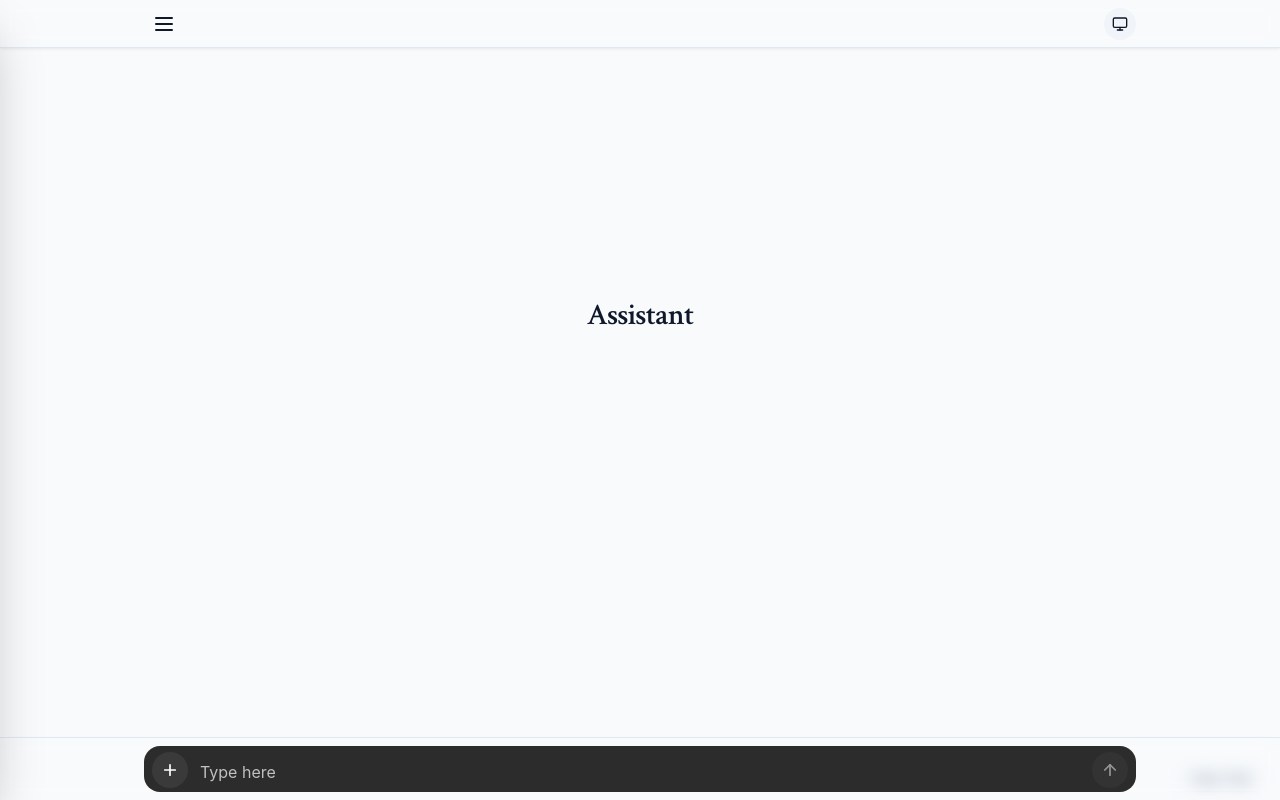
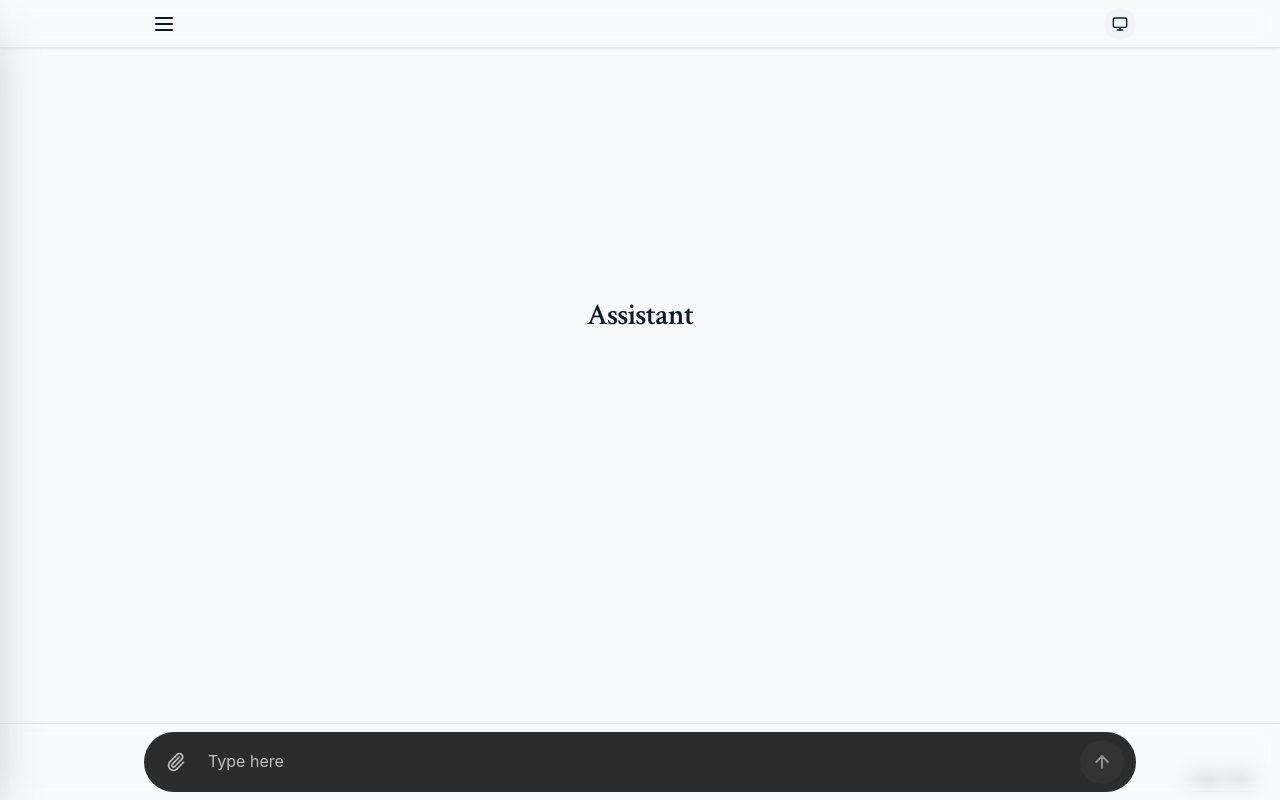
Before and after one commit to ICholding/omo-startup-2.0, a React (Vite) app in the folder frontend/: page /chat in a window 1280 px wide. Built offline with nearby package versions, Linux system fonts and the light colour scheme.

Commit message:
ui: update MessageInput to pill shape (rounded-full) matching reference

```diff
--- a/frontend/src/components/ui/MessageInput.jsx
+++ b/frontend/src/components/ui/MessageInput.jsx
@@ -205,12 +205,12 @@ const MessageInput = ({ onSendMessage, disabled = false, isPaused = false, onTog
           />
 
           <div
-            className={`flex flex-col rounded-2xl transition-all duration-200 ${
+            className={`flex flex-col rounded-full transition-all duration-200 ${
               isFocused ? 'ring-2 ring-[#D1D1D1]' : ''
             }`}
             style={{
               backgroundColor: '#2C2C2C',
-              minHeight: '42px',
+              minHeight: '52px',
             }}
           >
             {attachedFiles?.length > 0 && (
@@ -222,16 +222,16 @@ const MessageInput = ({ onSendMessage, disabled = false, isPaused = false, onTog
               </>
             )}
 
-            <div className="flex items-end gap-1.5 sm:gap-2 px-2 py-1 min-h-[42px] sm:min-h-[46px]">
+            <div className="flex items-center gap-1.5 sm:gap-2 px-3 py-2 min-h-[52px]">
               <button
                 type="button"
                 onClick={() => setShowAttachmentMenu((prev) => !prev)}
                 disabled={disabled}
-                className="flex-shrink-0 w-8 h-8 sm:w-9 sm:h-9 rounded-full transition-all duration-200 flex items-center justify-center disabled:opacity-50 disabled:cursor-not-allowed hover:opacity-80"
-                style={{ backgroundColor: '#3A3A3A', padding: '6px' }}
+                className="flex-shrink-0 w-9 h-9 sm:w-10 sm:h-10 rounded-full transition-all duration-200 flex items-center justify-center disabled:opacity-50 disabled:cursor-not-allowed hover:opacity-80"
+                style={{ backgroundColor: 'transparent', padding: '6px' }}
                 aria-label="Add attachments or options"
               >
-                <Plus className="w-4 h-4 sm:w-[18px] sm:h-[18px] text-white" strokeWidth={2.25} />
+                <Paperclip className="w-5 h-5 sm:w-5 sm:h-5 text-white/70" strokeWidth={2} />
               </button>
 
               <textarea
@@ -257,14 +257,14 @@ const MessageInput = ({ onSendMessage, disabled = false, isPaused = false, onTog
                 type="button"
                 onClick={handleRightButtonClick}
                 disabled={disabled || (!isAgentWorking && !message?.trim())}
-                className="flex-shrink-0 w-8 h-8 sm:w-9 sm:h-9 rounded-full transition-all duration-200 flex items-center justify-center disabled:opacity-50 disabled:cursor-not-allowed hover:opacity-80"
+                className="flex-shrink-0 w-10 h-10 sm:w-11 sm:h-11 rounded-full transition-all duration-200 flex items-center justify-center disabled:opacity-50 disabled:cursor-not-allowed hover:opacity-90"
                 style={{ backgroundColor: buttonBgColor, padding: '6px' }}
                 aria-label={isAgentWorking ? (isPaused ? 'Resume agent' : 'Pause agent') : 'Send message'}
               >
                 {isAgentWorking ? (
-                  <Pause className="w-4 h-4 sm:w-[18px] sm:h-[18px]" strokeWidth={2.25} fill={iconColor} style={{ color: iconColor }} />
+                  <Pause className="w-5 h-5 sm:w-5 sm:h-5" strokeWidth={2.25} fill={iconColor} style={{ color: iconColor }} />
                 ) : (
-                  <ArrowUp className="w-4 h-4 sm:w-[18px] sm:h-[18px]" strokeWidth={2.25} style={{ color: iconColor }} />
+                  <ArrowUp className="w-5 h-5 sm:w-5 sm:h-5" strokeWidth={2.25} style={{ color: iconColor }} />
                 )}
               </button>
             </div>
```
